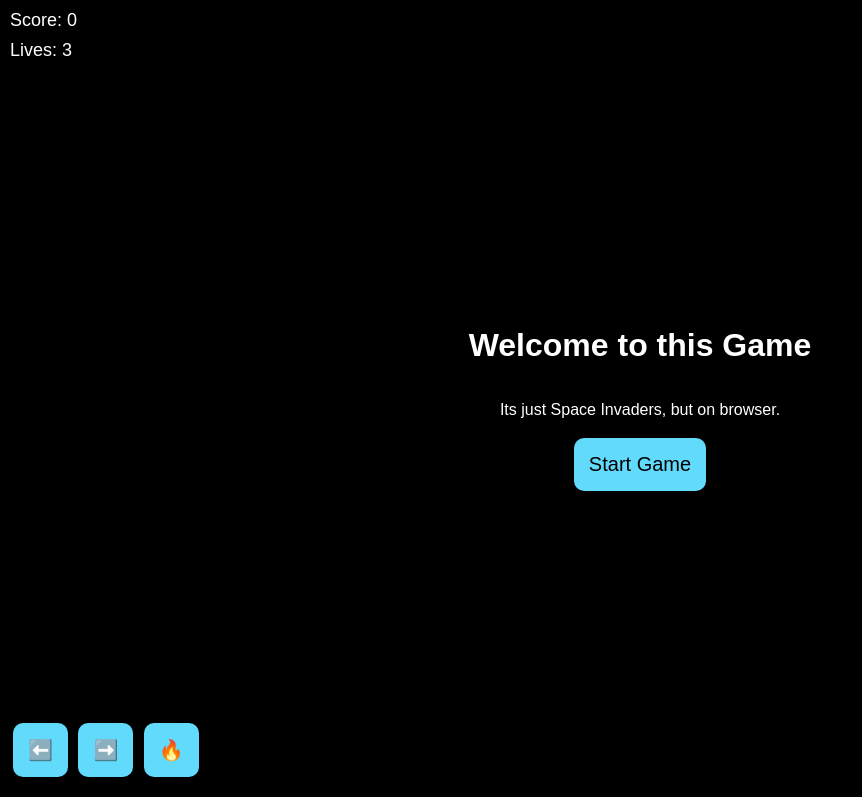
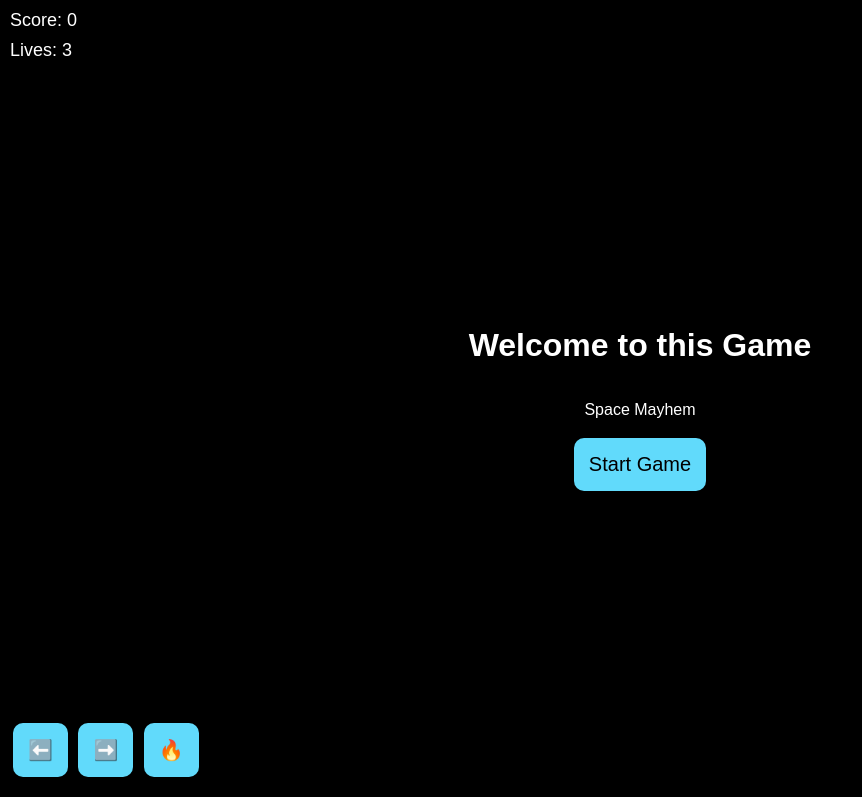
Before and after one commit to Clumsy0008/Space-Mayhem, a plain HTML site: page TEST - Copy.html in a window 1280 px wide. Shown: the whole page, without its empty margins (0-862 px from the left). Drawn offline with Linux system fonts and the light colour scheme.

Commit message:
index.html

```diff
--- a/TEST - Copy.html
+++ b/TEST - Copy.html
@@ -3,7 +3,7 @@
 <head>
     <meta charset="UTF-8">
     <meta name="viewport" content="width=device-width, initial-scale=1.0">
-    <title>Space Shooter</title>
+    <title>Space Mayhem</title>
     <style>
         body {
             text-align: center;
@@ -49,7 +49,7 @@ body { margin: 0; overflow: hidden; background: black; color: white; font-family
 
     <div id="home-screen">
         <h1>Welcome to this Game</h1>
-        <p>Its just Space Invaders, but on browser.</p>
+        <p>Space Mayhem</p>
         <button onclick="startGame()">Start Game</button>
     </div>
 
```
